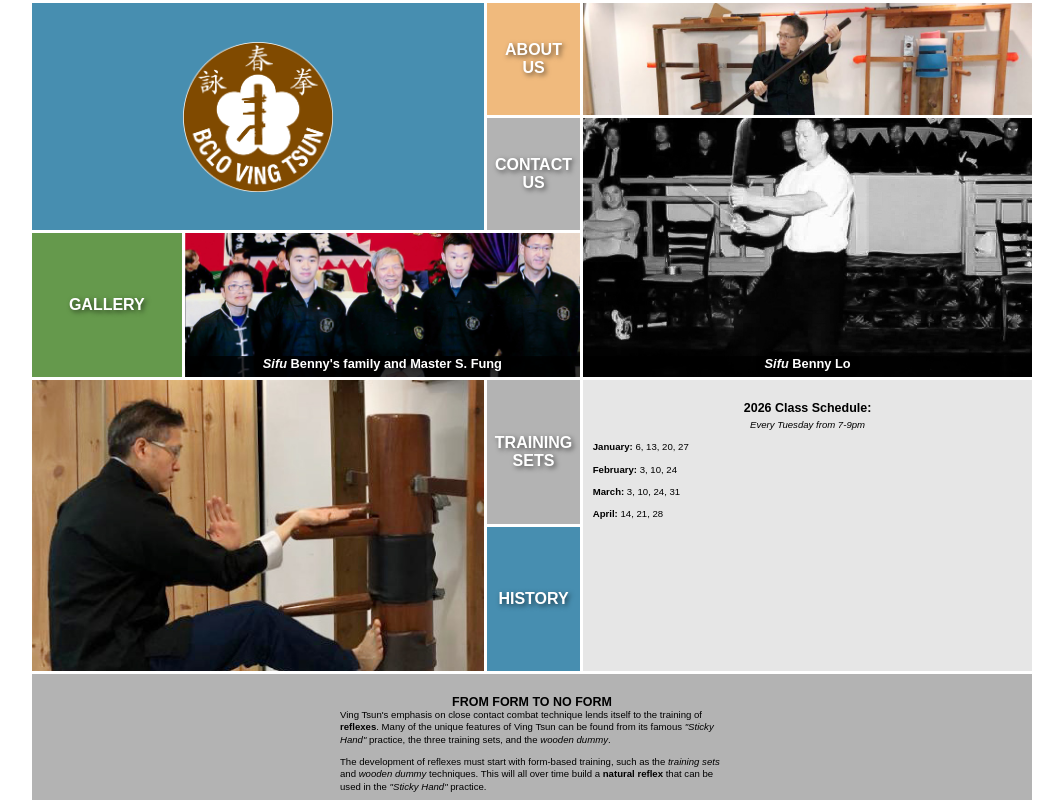
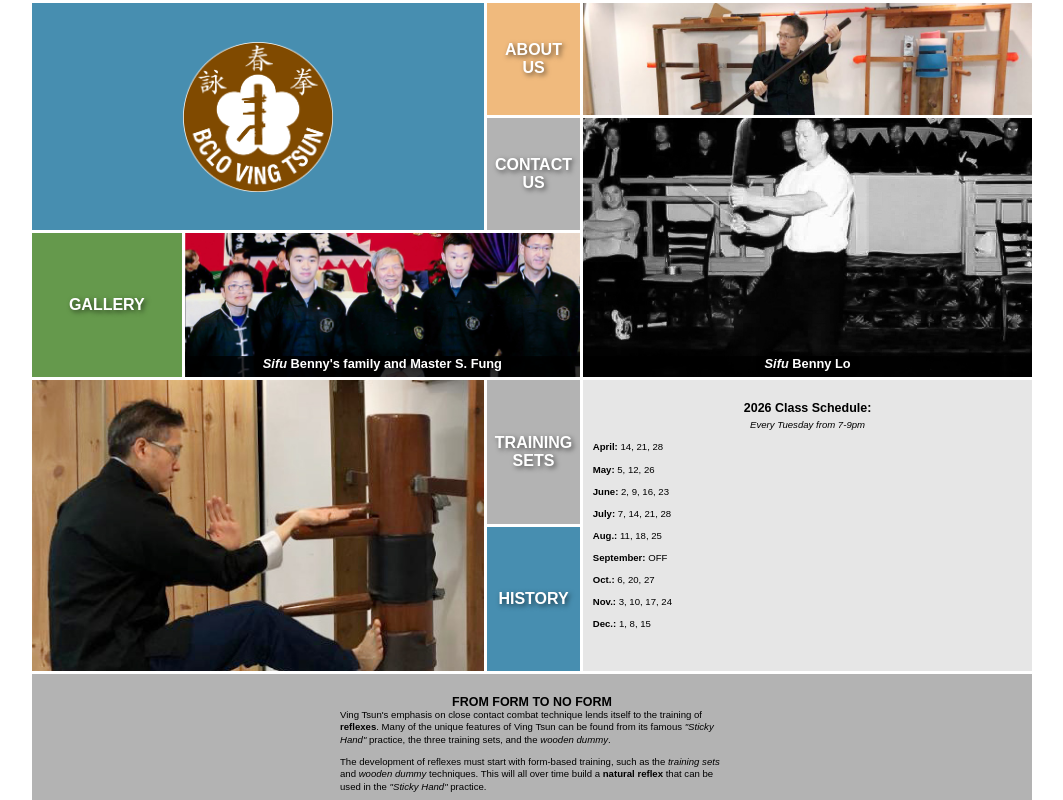
Before and after one commit to sojack/bclo-update, a Next.js app: page / in a window 1280 px wide. Shown: the top 800 px of the page, without its empty margins (108-1171 px from the left). Built offline with nearby package versions, Linux system fonts and the light colour scheme.

Commit message:
content update

```diff
--- a/src/app/about/page.tsx
+++ b/src/app/about/page.tsx
@@ -44,7 +44,7 @@ export default function About() {
             A brief introduction of <em>Sifu</em> Benny Lo:
           </h2>
           <p style={{ fontSize: '0.8em', lineHeight: '1.3em', marginBottom: '1em' }}>
-            Sifu Benny is a big fan of Chinese martial arts who studied Ving Tsun under Master Stewart H. Fung, a former student of Grand Master Yip Man in Hong Kong. Benny started to learn Ving Tsun in 1990 and graduated from Master Fung in 1994. His entire family are also students of Master Fung for many years, and his wife was the founder of the Ving Tsun Club at R.H. King Academy, TDSB where she has taught for over 10 years. Benny and his wife are still active members of Master Fung's Ving Tsun Research Class and he has been teaching Ving Tsun on a part-time basis for many years.
+            Sifu Benny is a big fan of Chinese martial arts who studied Ving Tsun under Master Stewart H. Fung, a former student of Grand Master Yip Man in Hong Kong. Benny started to learn Ving Tsun in 1990 and graduated from Master Fung in 1994. His entire family are also students of Master Fung for many years, and his wife was the founder of the Ving Tsun Club at R.H. King Academy, TDSB where she has taught for over 18 years. Benny and his wife are still active members of Master Fung's Ving Tsun Research Class and he has been teaching Ving Tsun on a part-time basis for many years.
           </p>
         </div>
 
--- a/src/app/contact/page.tsx
+++ b/src/app/contact/page.tsx
@@ -59,7 +59,7 @@ export default function Contact() {
         <div style={{ marginBottom: '2em' }}>
           <h3 style={{ fontSize: '0.9em', marginBottom: '1em' }}>Class Schedule</h3>
           <p style={{ marginBottom: '0.5em' }}>
-            Every Tuesday night from 8 – 10 pm
+            Every Tuesday night from 7 – 9 pm
           </p>
 
         </div>
--- a/src/app/gallery/page.tsx
+++ b/src/app/gallery/page.tsx
@@ -24,15 +24,15 @@ export default function Gallery() {
   // Gallery images in alphabetical filename order, matching the original Gatsby site's sort.
   // Captions are mapped from the original GalleryCaptions array by position.
   const galleryItems = [
-    { src: '0000001.jpg', caption: '' },
+    { src: '0000001.jpg', caption: "Sifu Fung's 85th birthday dinner - May 2025" },
+    { src: '0000008.jpg', caption: '' },
+    { src: '0000009.jpg', caption: '' },
+    { src: '0000005.jpg', caption: '' },
+    { src: '0000006.jpg', caption: '' },
     { src: '0000002.jpg', caption: '' },
     { src: '0000003.jpg', caption: '' },
     { src: '0000004.jpg', caption: '' },
-    { src: '0000005.jpg', caption: '' },
-    { src: '0000006.jpg', caption: '' },
     { src: '0000007.jpg', caption: '' },
-    { src: '0000008.jpg', caption: '' },
-    { src: '0000009.jpg', caption: '' },
     { src: '0000010.JPG', caption: '' },
     { src: '0000011.JPG', caption: '' },
     { src: '0000012.jpeg', caption: '' },
--- a/src/app/page.tsx
+++ b/src/app/page.tsx
@@ -174,10 +174,15 @@ export default function Home() {
           <p style={{ textAlign: 'center', marginBottom: '1em' }}>
             <em>Every Tuesday from 7-9pm</em>
           </p>
-          <p><strong>January:</strong> 6, 13, 20, 27</p>
-          <p><strong>February:</strong> 3, 10, 24</p>
-          <p><strong>March:</strong> 3, 10, 24, 31</p>
           <p><strong>April:</strong> 14, 21, 28</p>
+          <p><strong>May:</strong> 5, 12, 26</p>
+          <p><strong>June:</strong> 2, 9, 16, 23</p>
+          <p><strong>July:</strong> 7, 14, 21, 28</p>
+          <p><strong>Aug.:</strong> 11, 18, 25</p>
+          <p><strong>September:</strong> OFF</p>
+          <p><strong>Oct.:</strong> 6, 20, 27</p>
+          <p><strong>Nov.:</strong> 3, 10, 17, 24</p>
+          <p><strong>Dec.:</strong> 1, 8, 15</p>
         </div>
 
         {/* Training Sets */}
```
